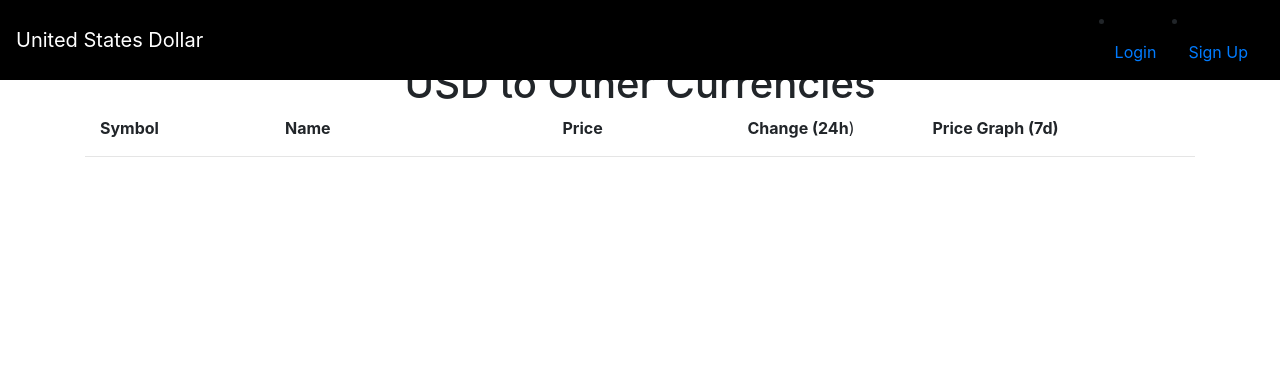
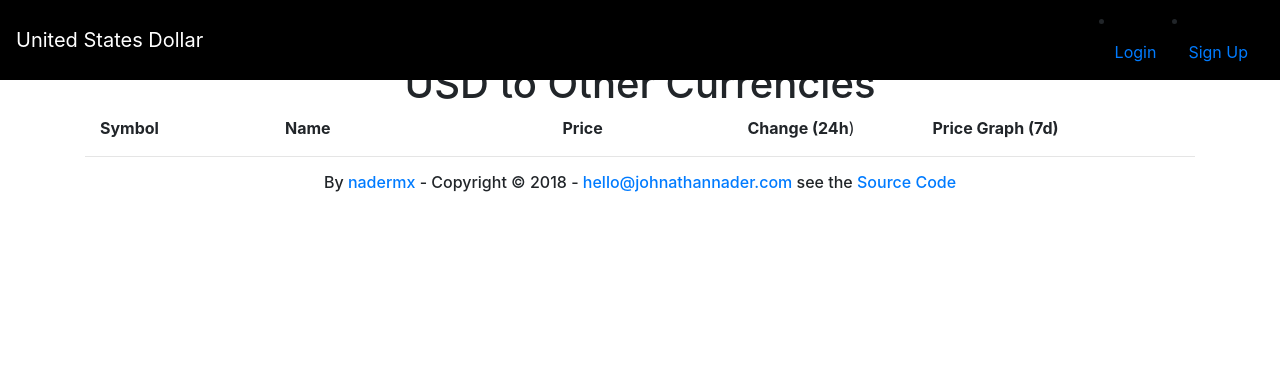
Before and after one commit to nadermx/unitedstatesdollar, a Flask app: template templates/index.html in a window 1280 px wide. Shown: the top 380 px of the page. Run offline with Flask 2, Linux system fonts and the light colour scheme; the template is opened without the code that fills it, so the values that code supplies are empty; some libraries are stand-ins or nearby versions.

Commit message:
add footer

```diff
--- a/templates/index.html
+++ b/templates/index.html
@@ -97,6 +97,10 @@
     <hr>
     {%endfor%}
 </div>
+<div class="footer text-center">
+    <h6>By <a href="https://john.nader.mx">nadermx</a> - Copyright © 2018 - <a href="mailto:hello@johnathannader.com">hello@johnathannader.com</a>
+        see the <a href="https://github.com/nadermx/unitedstatesdollar">Source Code</a></h6>
+</div>
 {% block scripts %}
 <script type="text/javascript" src="/static/jquery/dist/jquery.min.js"></script>
 <script type="text/javascript" src="/static/bootstrap/dist/js/bootstrap.min.js"></script>
```
